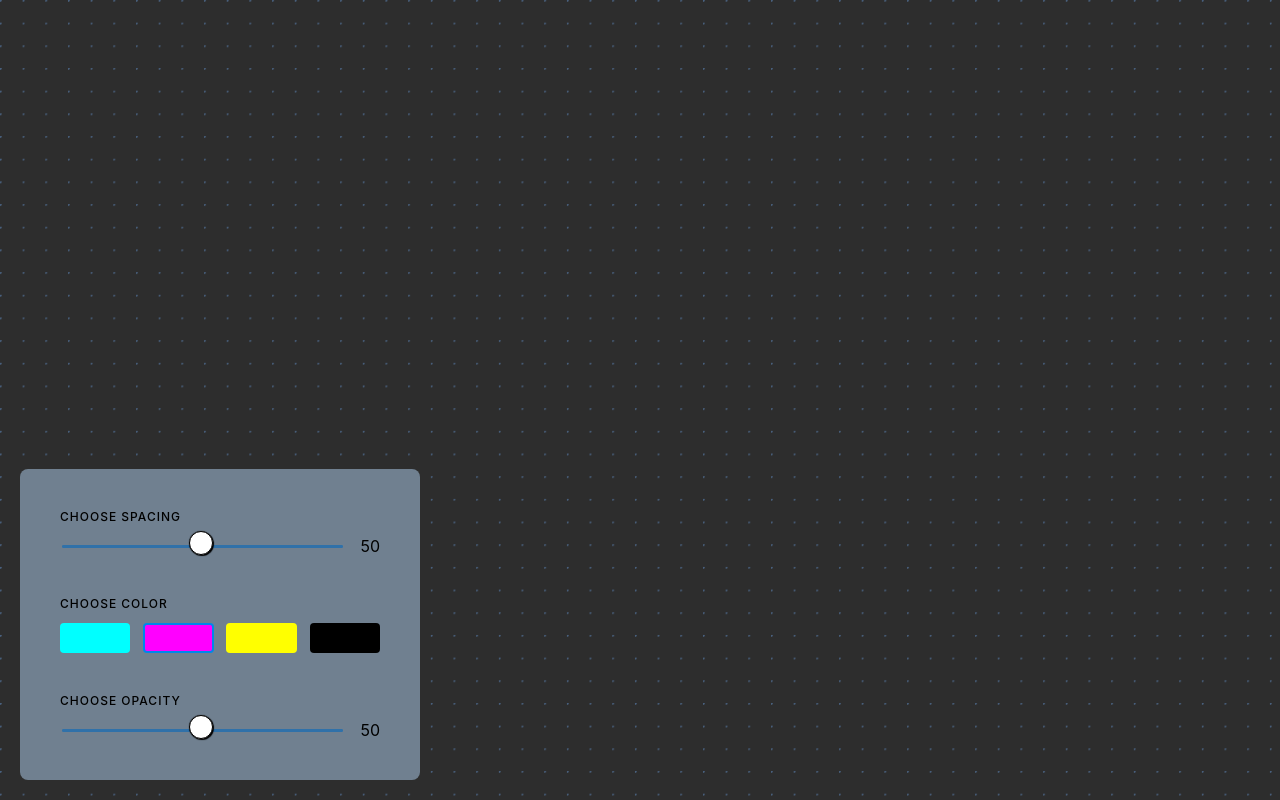
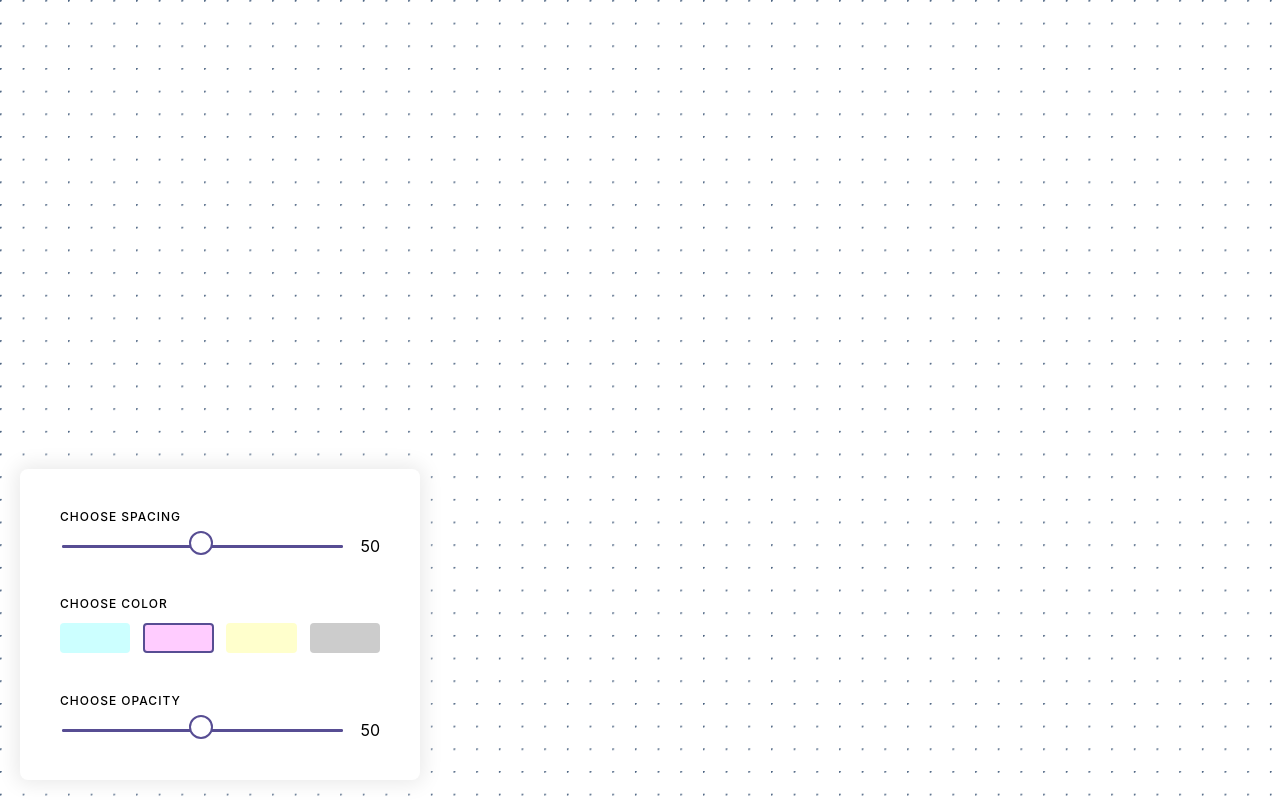
Before and after one commit to eeshdarthvader/griddy, a Next.js app: page / in a window 1280 px wide. Built offline with nearby package versions, Linux system fonts and the light colour scheme.

Commit message:
Corrected colors

```diff
--- a/components/Controls/Controls.module.css
+++ b/components/Controls/Controls.module.css
@@ -7,9 +7,11 @@
   max-width: 400px;
   width: 100%;
 
-  background-color: slategray;
   border-radius: 8px;
   padding: 40px;
+  background: #fff;
+
+  box-shadow: 0 0 20px 4px #eaeaea;
 }
 
 .knob {
--- a/components/Controls/Hue/Hue.module.css
+++ b/components/Controls/Hue/Hue.module.css
@@ -10,14 +10,15 @@
   border-radius: 4px;
   background-color: #eaeaea;
   box-sizing: border-box;
+  cursor: pointer;
 }
 
 .active {
-  border: solid 2px #0088EA;
+  border: solid 2px var(--accent);
 }
 
 /* @TODO: Convert hex to RGBA */
-.cyan { background-color: #00FFFF; }
-.magenta { background-color: #FF00FF; }
-.yellow { background-color: #FFFF00; }
-.black { background-color: #000000; }
+.cyan { background-color: rgb(204, 255, 255); }
+.magenta { background-color: rgb(255, 204, 255); }
+.yellow { background-color: rgb(255, 255, 204); }
+.black { background-color: rgb(204, 204, 204); }
--- a/components/Controls/Range/Range.module.css
+++ b/components/Controls/Range/Range.module.css
@@ -46,20 +46,18 @@
 /* Special styling for WebKit/Blink */
 .range::-webkit-slider-thumb {
   -webkit-appearance: none;
-  border: 1px solid #000000;
+  border: 2px solid var(--accent);
   height: 24px;
   width: 24px;
   border-radius: 100%;
   background: #ffffff;
   cursor: pointer;
   margin-top: -14px; /* You need to specify a margin in Chrome, but in Firefox and IE it is automatic */
-  box-shadow: 1px 1px 1px #000000, 0px 0px 1px #0d0d0d; /* Add cool effects to your sliders! */
 }
 
 /* All the same stuff for Firefox */
 .range::-moz-range-thumb {
-  box-shadow: 1px 1px 1px #000000, 0px 0px 1px #0d0d0d;
-  border: 1px solid #000000;
+  border: 2px solid var(--accent);
   height: 24px;
   width: 24px;
   border-radius: 100%;
@@ -69,8 +67,7 @@
 
 /* All the same stuff for IE */
 .range::-ms-thumb {
-  box-shadow: 1px 1px 1px #000000, 0px 0px 1px #0d0d0d;
-  border: 1px solid #000000;
+  border: 2px solid var(--accent);
   height: 24px;
   width: 24px;
   border-radius: 100%;
@@ -89,7 +86,7 @@
   width: 100%;
   height: 3px;
   cursor: pointer;
-  background: #3071a9;
+  background: var(--accent);
   border-radius: 1.3px;
 }
 
@@ -101,7 +98,7 @@
   width: 100%;
   height: 3px;
   cursor: pointer;
-  background: #3071a9;
+  background: var(--accent);
   border-radius: 1.3px;
 }
 
@@ -115,14 +112,14 @@
   color: transparent;
 }
 .range::-ms-fill-lower {
-  background: #2a6495;
+  background: var(--accent);
   border-radius: 2.6px;
 }
 .range:focus::-ms-fill-lower {
-  background: #3071a9;
+  background: var(--accent);
 }
 .range::-ms-fill-upper {
-  background: #3071a9;
+  background: var(--accent);
   border-radius: 2.6px;
 }
 .range:focus::-ms-fill-upper {
--- a/global.css
+++ b/global.css
@@ -1,3 +1,8 @@
+:root {
+  --purple: #574D93;
+  --accent: var(--purple);
+}
+
 body {
   font-family: 'SF Pro Text', 'SF Pro Icons', 'Helvetica Neue', 'Helvetica',
     'Arial', sans-serif;
@@ -6,6 +11,4 @@ body {
   box-sizing: border-box;
   height: 100vh;
   position: relative;
-
-  background-color: #2d2d2d;
 }
```
